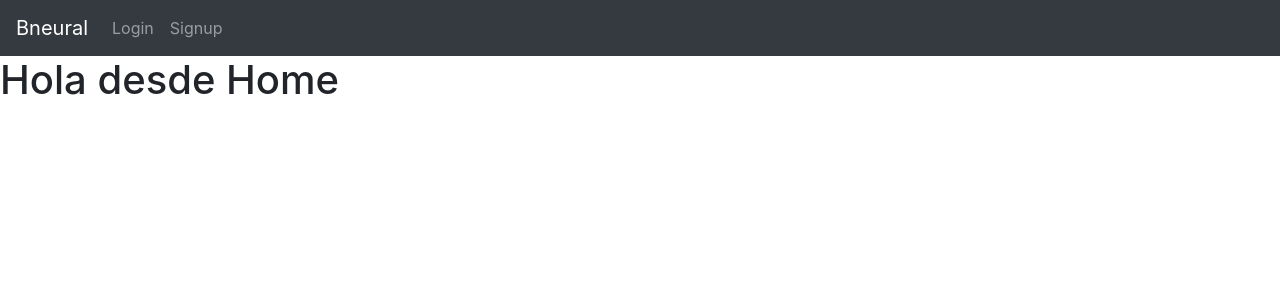
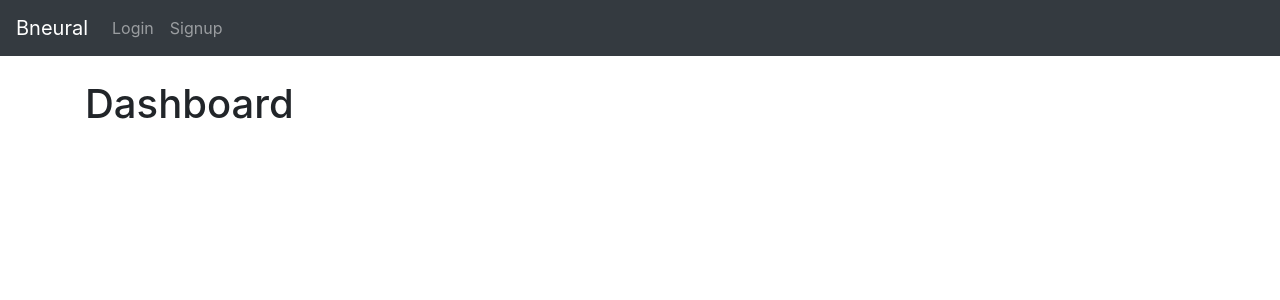
Before and after one commit to juancamilogaviria1/cinta-negra-b40-frontend, a React (Create React App) app: page / in a window 1280 px wide. Shown: the top 300 px of the page. Built offline with nearby package versions, Linux system fonts and the light colour scheme.

Commit message:
Agregar estrutura simple del home

```diff
--- a/src/App.js
+++ b/src/App.js
@@ -6,7 +6,7 @@ import React from 'react';
 //Componentes
 import Navigation from './components/Navigation';
 
-
+import { container, Container } from 'reactstrap';
 import {  BrowserRouter as Router, Switch } from "react-router-dom";
 
 import Routes from './Routes';
@@ -16,9 +16,11 @@ function App() {
     <React.Fragment>
           <Router>
           <Navigation />
-          <Switch>
-             { Routes }
+          <Container className="mt-4">
+            <Switch>
+              { Routes }
             </Switch>
+          </Container>
       </Router>
     </React.Fragment>
   );
--- a/src/views/Home.js
+++ b/src/views/Home.js
@@ -3,7 +3,7 @@ import React from 'react';
 const Home = () => {
     return (
         <React.Fragment>
-            <h1>Hola desde Home</h1>
+            <h1>Dashboard</h1>
         </React.Fragment>
 
      );
```
